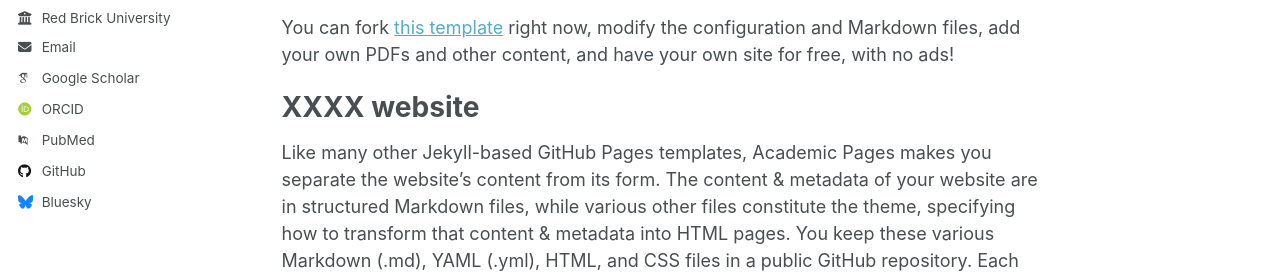
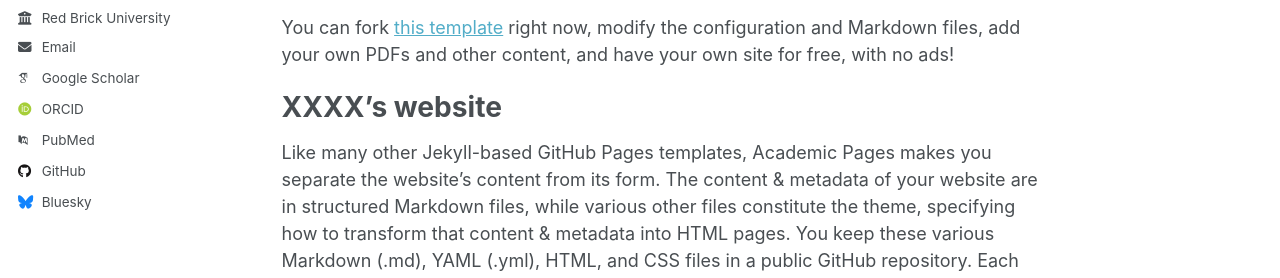
Before and after one commit to clemaymd/clemaymd.github.io, a Jekyll site: the page built from _pages/about.md, in a window 1280 px wide and 900 px high. Shown: the part 395-673 px from the top of the window. Built offline with Jekyll 4.4.1, drawn with Linux system fonts in a browser that asks for light colours; some web fonts are replaced; a script that is not in the unit is left out.

```diff
--- a/_pages/about.md
+++ b/_pages/about.md
@@ -11,7 +11,7 @@ This is the front page of a website that is powered by the [Academic Pages templ
 
  You can fork [this template](https://github.com/academicpages/academicpages.github.io) right now, modify the configuration and Markdown files, add your own PDFs and other content, and have your own site for free, with no ads!
 
-XXXX website
+XXXX's website
 ======
 Like many other Jekyll-based GitHub Pages templates, Academic Pages makes you separate the website's content from its form. The content & metadata of your website are in structured Markdown files, while various other files constitute the theme, specifying how to transform that content & metadata into HTML pages. You keep these various Markdown (.md), YAML (.yml), HTML, and CSS files in a public GitHub repository. Each time you commit and push an update to the repository, the [GitHub pages](https://pages.github.com/) service creates static HTML pages based on these files, which are hosted on GitHub's servers free of charge.
 
```
